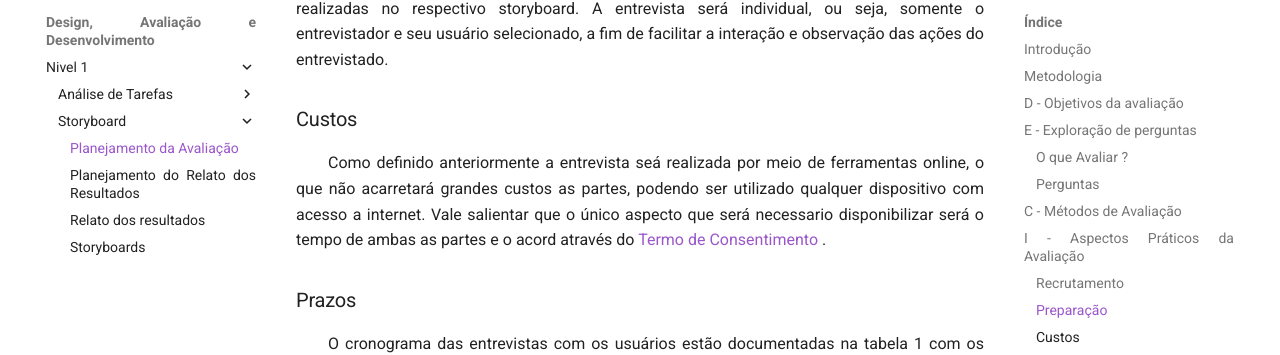
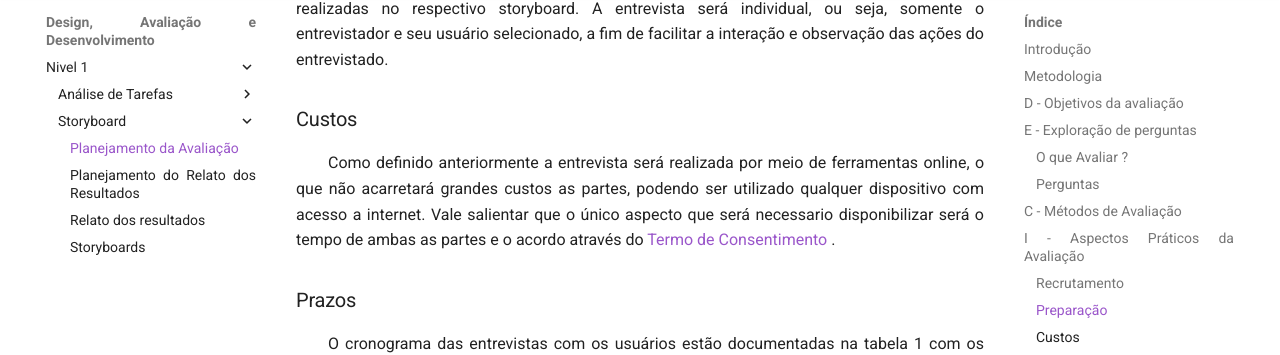
Before and after one commit to Interacao-Humano-Computador/2023.2-Dominio-Publico, an MkDocs documentation site: the page built from docs/design_avalaiacao_desenvolvimento/nivel1/storyboard/planejamento_avaliacao.md, in a window 1280 px wide and 900 px high, scrolled down 2060 px. Shown: the part 107-462 px from the top of the window. Built offline with MkDocs 1.6.1 and Material for MkDocs 9.7.7, drawn with Linux system fonts in a browser that asks for light colours; comment, search, counter and statistics services are not loaded.

Commit message:
Cronogramas

```diff
--- a/docs/design_avalaiacao_desenvolvimento/nivel1/storyboard/planejamento_avaliacao.md
+++ b/docs/design_avalaiacao_desenvolvimento/nivel1/storyboard/planejamento_avaliacao.md
@@ -66,7 +66,7 @@ As perguntas a serem feitas serão relizados pelos entrevistadores, no caso cada
 
 ### Custos
 
-Como definido anteriormente a entrevista seá realizada por meio de ferramentas online, o que não acarretará grandes custos as partes, podendo ser utilizado qualquer dispositivo com acesso a internet. Vale salientar que o único aspecto que será necessario disponibilizar será o tempo de ambas as partes e o acord através do
+Como definido anteriormente a entrevista será realizada por meio de ferramentas online, o que não acarretará grandes custos as partes, podendo ser utilizado qualquer dispositivo com acesso a internet. Vale salientar que o único aspecto que será necessario disponibilizar será o tempo de ambas as partes e o acordo através do
 <a href="docs/analise_de_requisitos/aspectos_eticos.md" > Termo de Consentimento </a> .
 
 ### Prazos
```
Also changed, not shown: docs/design_avalaiacao_desenvolvimento/nivel1/analise_de_tarefas/planejamento_relato.md (+1 -1 lines).
